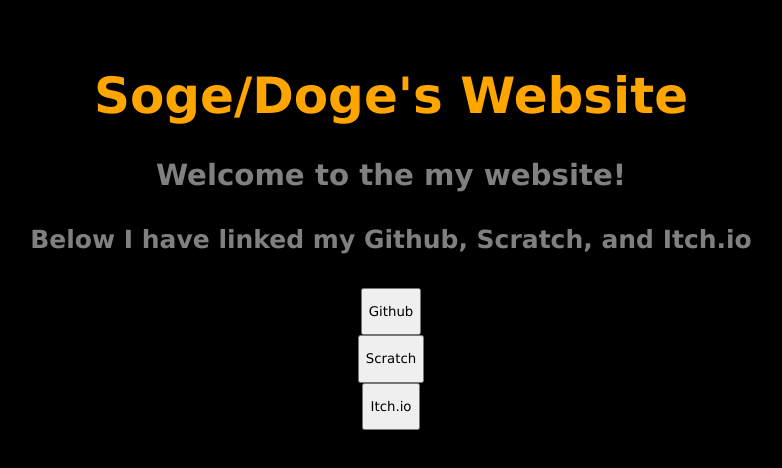
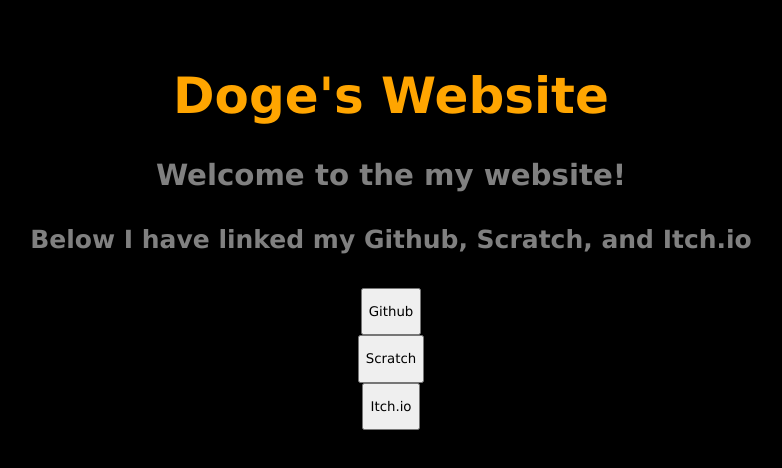
Before and after one commit to D0geGames/D0geGames.github.io, a plain HTML site: page index.html in a window 1280 px wide. Shown: the whole page, without its empty margins (249-1031 px from the left). Drawn offline with Linux system fonts and the light colour scheme.

Commit message:
Update index.html

```diff
--- a/index.html
+++ b/index.html
@@ -1,7 +1,7 @@
 <!DOCTYPE html>
 <title>Doge/Soge's Website</title>
 <style>body {padding: 25px;background-color: black;color: gray;font-size: 25px;</style>
-<h1 style="color:orange;font-family:verdana"><center>Soge/Doge's Website</center></h1>
+<h1 style="color:orange;font-family:verdana"><center>Doge's Website</center></h1>
 <h3 style="font-family:verdana"><center>Welcome to the my website!</center></h3>
 <h4 style="font-family:verdana"><center>Below I have linked my Github, Scratch, and Itch.io</center></h4>
 <center><button onclick="window.location.href='https://github.com/D0geGames';"><p style="font-family:verdana;font-size:20">Github</p></button></center>
```
